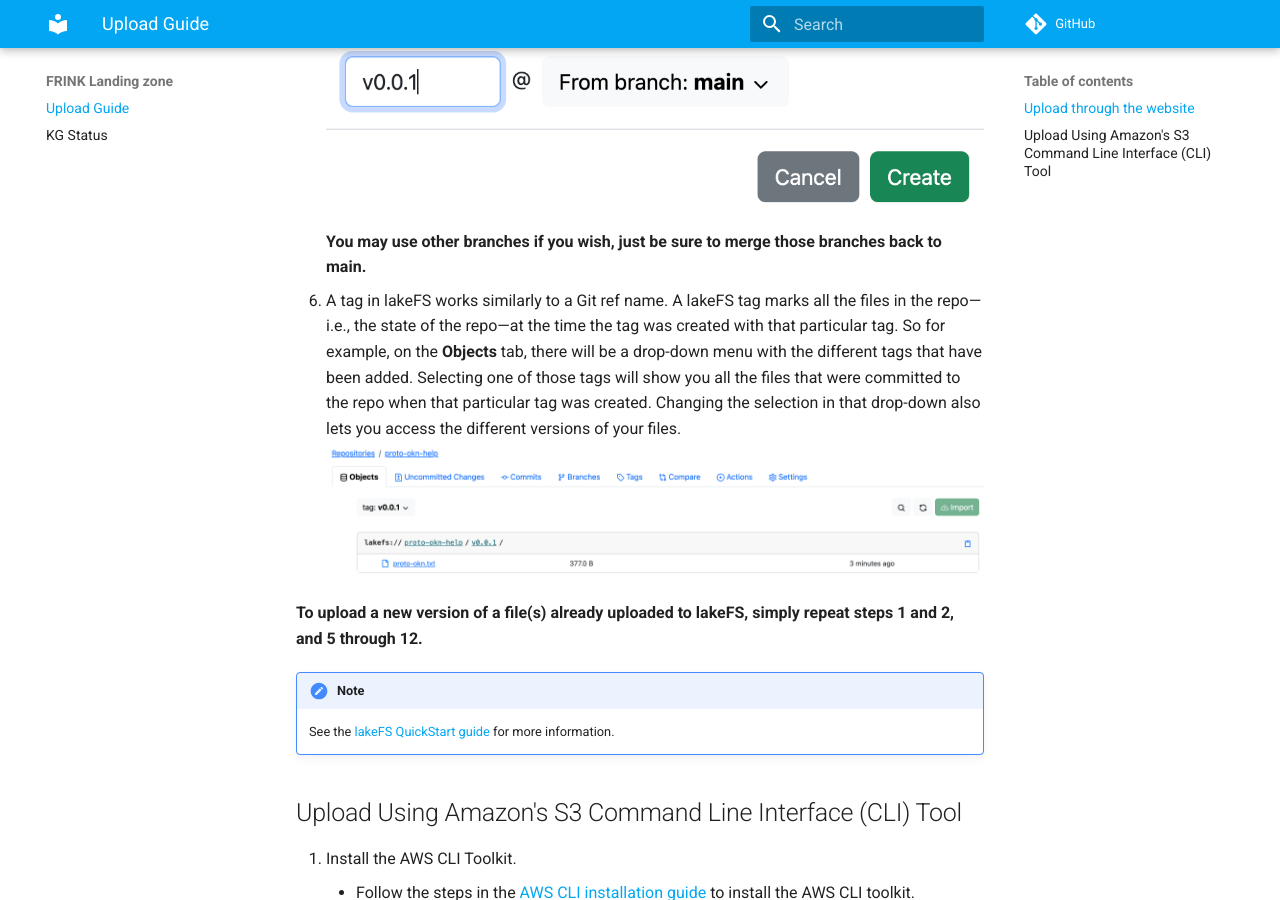
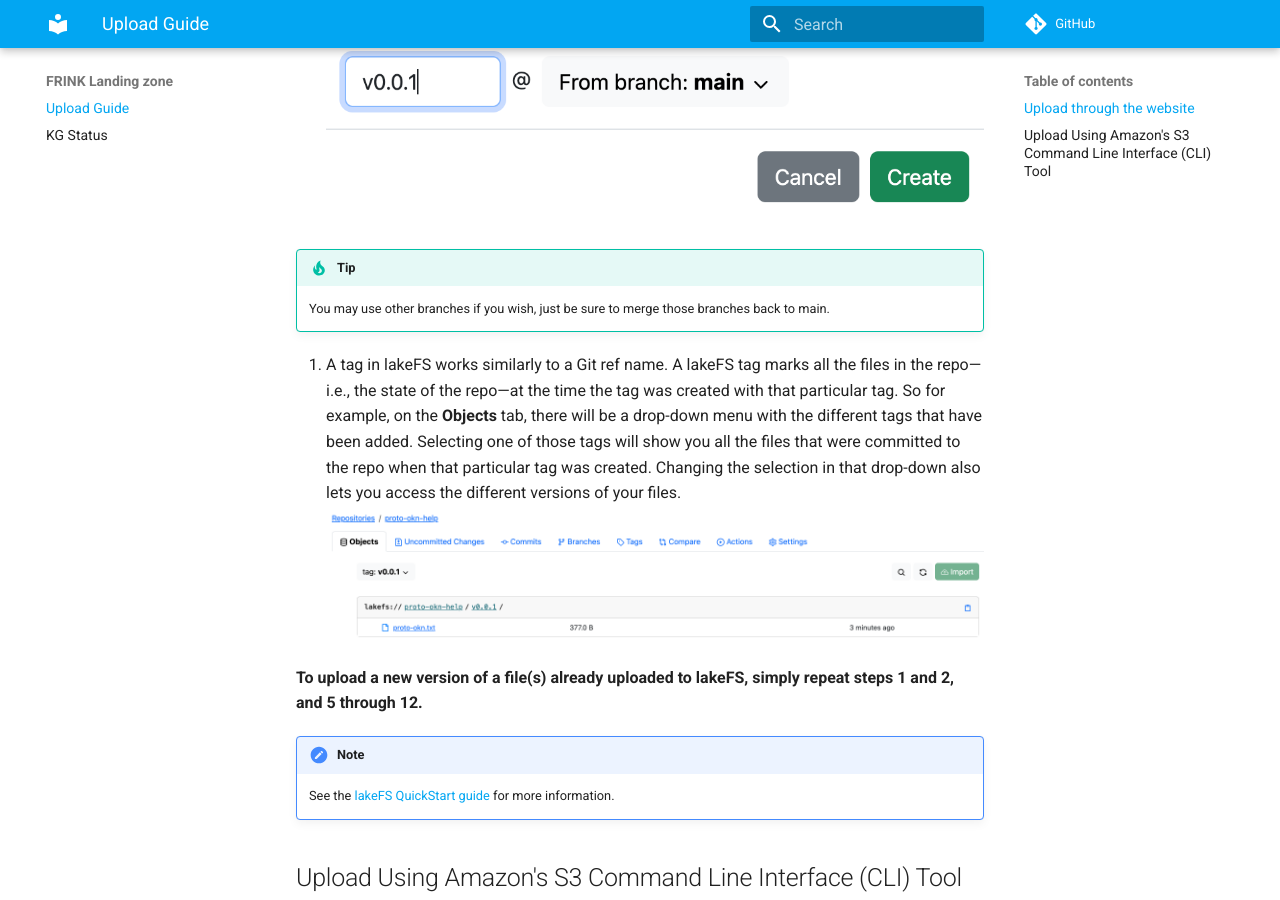
Before and after one commit to frink-okn/frink-landing-zone, an MkDocs documentation site: the page built from docs/index.md, in a window 1280 px wide and 900 px high, scrolled down 3359 px. Built offline with MkDocs 1.6.1 and Material for MkDocs 9.7.7, drawn with Linux system fonts in a browser that asks for light colours; comment, search, counter and statistics services are not loaded.

Commit message:
Update index.md

```diff
--- a/docs/index.md
+++ b/docs/index.md
@@ -37,8 +37,11 @@
 11. Once you are on the **Tags** tab, click the **Create Tag** button. For more information on Lake FS tags, see [https://docs.lakefs.io/understand/model.html#tags](https://docs.lakefs.io/understand/model.html#tags)
 12. The **Create Tag** pop-up window will appear. Input a **Tag Name** in the field provided. It is sufficient to do this on the main branch.
 ![image](https://frink-okn.github.io/frink-landing-zone/assets/images/10tag-popup.png)
-**You may use other branches if you wish, just be sure to merge those branches back to main.**
-13. A tag in lakeFS works similarly to a Git ref name. A lakeFS tag marks all the files in the repo&mdash;i.e., the state of the repo&mdash;at the time the tag was created with that particular tag. So for example, on the **Objects** tab, there will be a drop-down menu with the different tags that have been added. Selecting one of those tags will show you all the files that were committed to the repo when that particular tag was created. Changing the selection in that drop-down also lets you access the different versions of your files.
+!!! tip
+
+     You may use other branches if you wish, just be sure to merge those branches back to main.
+
+14. A tag in lakeFS works similarly to a Git ref name. A lakeFS tag marks all the files in the repo&mdash;i.e., the state of the repo&mdash;at the time the tag was created with that particular tag. So for example, on the **Objects** tab, there will be a drop-down menu with the different tags that have been added. Selecting one of those tags will show you all the files that were committed to the repo when that particular tag was created. Changing the selection in that drop-down also lets you access the different versions of your files.
     ![image](https://frink-okn.github.io/frink-landing-zone/assets/images/11change-committed-per-tag.png)
 <br />
 
```
